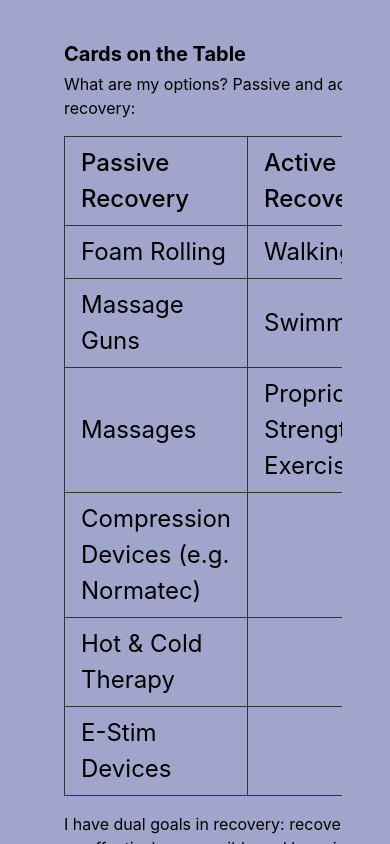
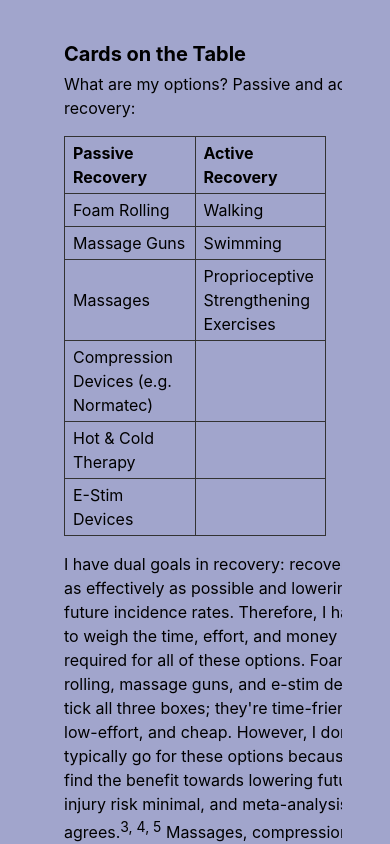
Before and after one commit to MaanasSathaye/msathaye.com, a React (Vite) app in the folder msathaye-console/: page /posts/approaching-rehab-and-recovery in a window 390 px wide. Shown: the part 1900-2744 px from the top of the page. Built offline with nearby package versions, Linux system fonts and the light colour scheme.

Commit message:
fix mobile styling pt2

```diff
--- a/msathaye-console/index.html
+++ b/msathaye-console/index.html
@@ -3,7 +3,7 @@
   <head>
     <meta charset="UTF-8" />
     <link rel="icon" type="image/svg+xml" href="/lc0.svg" />
-    <meta name="viewport" content="width=device-width, initial-scale=1.0" />
+    <meta name="viewport" content="width=device-width, initial-scale=1, maximum-scale=1" />
     <title>maanas</title>
   </head>
   <body>
--- a/msathaye-console/src/css/App.css
+++ b/msathaye-console/src/css/App.css
@@ -96,6 +96,8 @@
   margin: 1rem 0;
   font-size: 24px;
   font-weight: 400;
+  width: 100%;
+  table-layout: fixed;
 }
 
 .page th,
@@ -103,11 +105,19 @@
   border: 1px solid #333;
   padding: 0.5rem 1rem;
   text-align: left;
+  word-wrap: break-word;
+  overflow-wrap: break-word;
 }
 
-.page th {
-  background-color: #a1a5cc;
-  font-weight: 500;
+@media (max-width: 768px) {
+  .page table {
+    font-size: 16px;
+  }
+
+  .page th,
+  .page td {
+    padding: 0.25rem 0.5rem;
+  }
 }
 
 .page sup {
```
